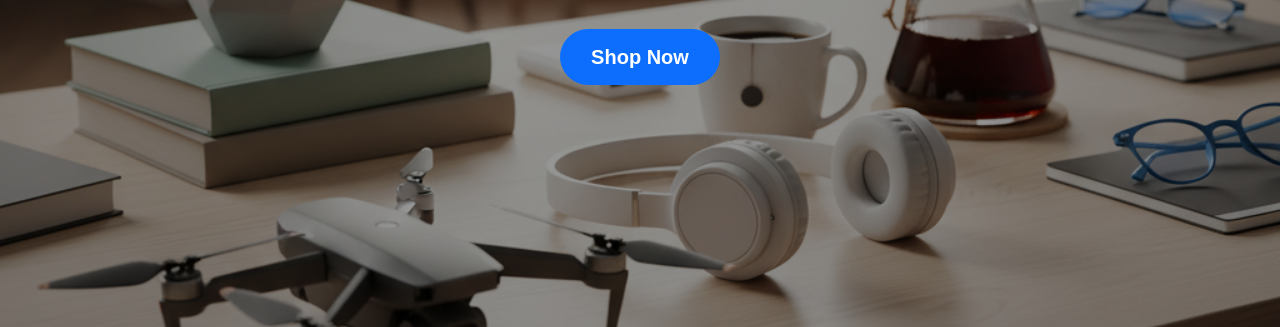
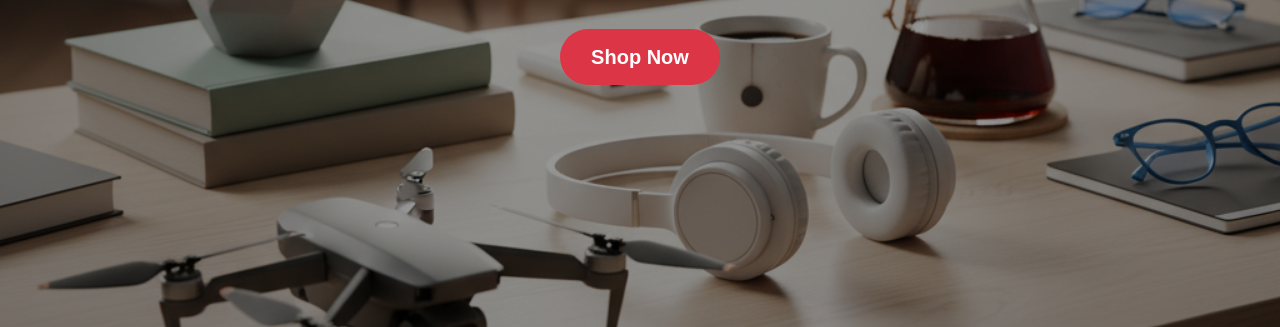
Before and after one commit to mo-shaban-dev/ecommerce-store, a plain HTML site: page public/index.html in a window 1280 px wide. Shown: the part 473-800 px from the top of the page. Drawn offline with nearby package versions, Linux system fonts and the light colour scheme.

Commit message:
Update products btn-hero

```diff
--- a/public/assets/css/style.css
+++ b/public/assets/css/style.css
@@ -92,11 +92,14 @@ header {
      font-weight: 600;
      border-radius: 50px;
      transition: all 0.3s ease;
+     background-color: #dc3545;
+     color: #fff;
  }
 
  .hero-button:hover {
      transform: translateY(-3px);
      box-shadow: 0 4px 10px rgba(0, 0, 0, 0.2);
+     background-color: #dc3545;
  }
 
  /* Responsive adjustments */
--- a/public/index.html
+++ b/public/index.html
@@ -113,7 +113,7 @@
                 <h1 class="hero-title">Discover the Latest Fashion Trends</h1>
                 <p class="hero-subtitle">A unique collection of modern products that suit your refined taste. Shop now and enjoy a
                     unique experience.</p>
-                <a href="./products.html" class="btn btn-primary hero-button">Shop Now</a>     </div>
+                <a href="./products.html" class="btn  hero-button">Shop Now</a>     </div>
         </section>
         <section class="hero d-md-inline-flex  align-items-center justify-content-between gap-5 mx-5 ">
 
```
